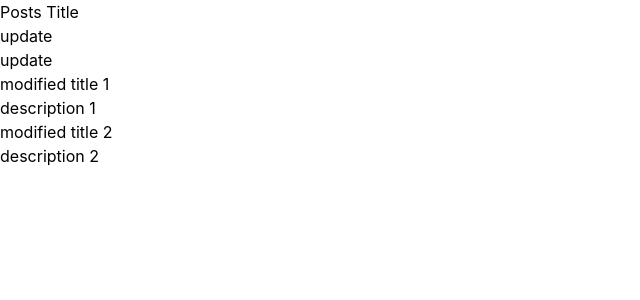
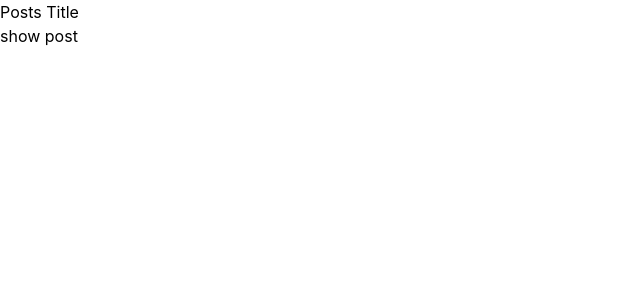
Before and after one commit to shiyas03/react-app, a React (Create React App) app: page / in a window 1280 px wide. Shown: the top 300 px of the page, without its empty margins (0-640 px from the left). Built offline with nearby package versions, Linux system fonts and the light colour scheme.

Commit message:
if condition

```diff
--- a/src/components/posts/posts.js
+++ b/src/components/posts/posts.js
@@ -8,7 +8,8 @@ class Posts extends Component {
             { title: 'title 1', description: 'description 1' },
             { title: 'title 2', description: 'description 2' },
         ],
-        postTitle: 'Posts Title'
+        postTitle: 'Posts Title',
+        showPost: false
     }
 
     updateTitleHandler(title) {
@@ -25,6 +26,12 @@ class Posts extends Component {
         })
     }
 
+    toggleHandler = () => {
+        this.setState({
+            showPost: !this.state.showPost
+        })
+    }
+
     render() {
         setTimeout(() => {
             const posts = [...this.state.posts];
@@ -36,15 +43,30 @@ class Posts extends Component {
             })
         }, 3000);
 
+        let posts = null;
+        if (this.state.showPost) {
+            posts = (
+                <div>
+                    <SinglePost title={this.state.posts[0].title} description={this.state.posts[0].description} />
+                    <SinglePost title={this.state.posts[1].title} description={this.state.posts[1].description} />
+                </div>
+            );
+        }
+
         return (
             <div className=''>
                 <div>{this.state.postTitle}</div>
-                <button onClick={this.updateTitleHandler.bind(this, 'modified 1')}>update</button> <br />
-                <button onClick={this.titleHandler.bind(this, 'modified 2')}>update</button> <br />
+                <button onClick={this.toggleHandler}>{this.state.showPost ? 'hide post' : 'show post'}</button>
+                {/* <button onClick={this.updateTitleHandler.bind(this, 'modified 1')}>update</button> <br />
+                <button onClick={this.titleHandler.bind(this, 'modified 2')}>update</button> <br /> */}
                 {/* <a href='https://www.google.co.in/' onClick={(e)=> this.titleHandler(e)}>update</a> <br />
                 <a href='https://www.google.co.in/' onClick={(e)=> this.updateTitleHandler(e)}>update</a> <br /> */}
-                <SinglePost title={this.state.posts[0].title} description={this.state.posts[0].description} />
-                <SinglePost title={this.state.posts[1].title} description={this.state.posts[1].description} />
+
+                {/* {posts} */}
+                {this.state.showPost && (<div>
+                    <SinglePost title={this.state.posts[0].title} description={this.state.posts[0].description} />
+                    <SinglePost title={this.state.posts[1].title} description={this.state.posts[1].description} />
+                </div>)}
             </div>
         )
     }
```
